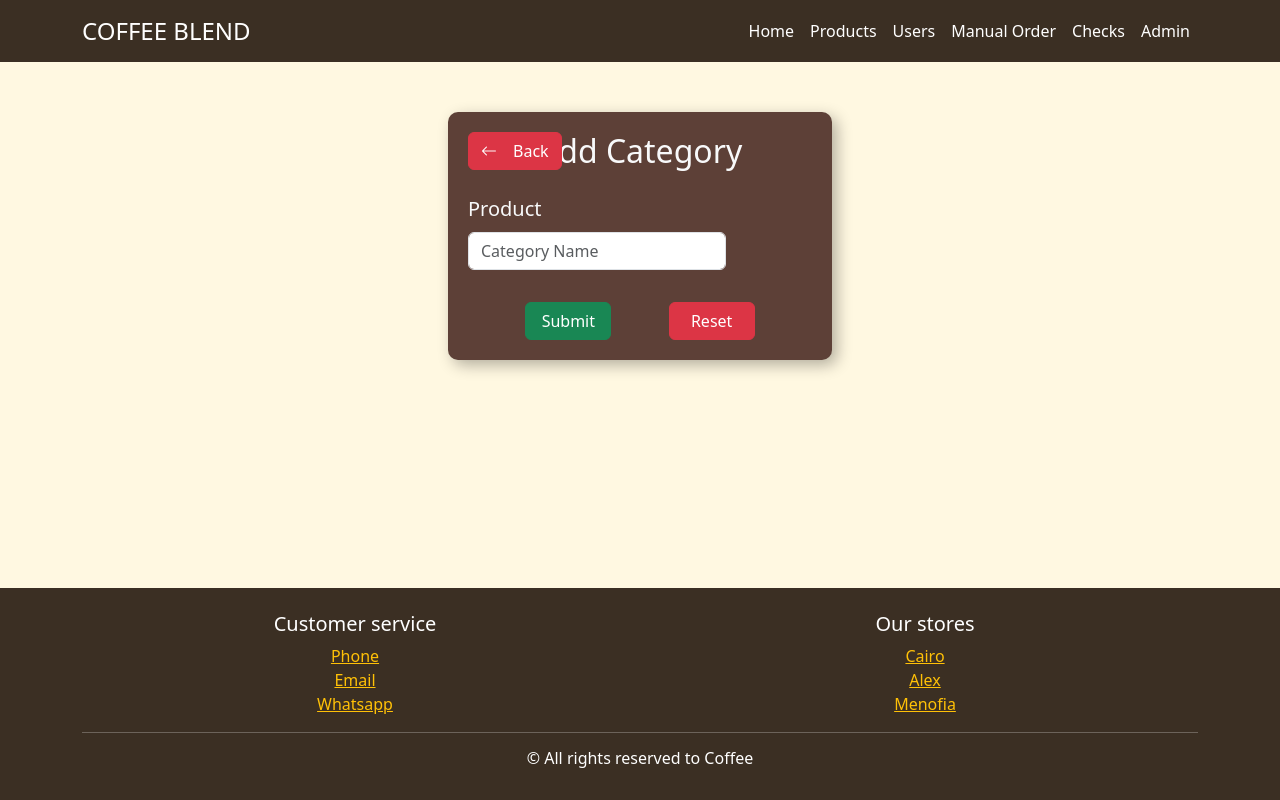
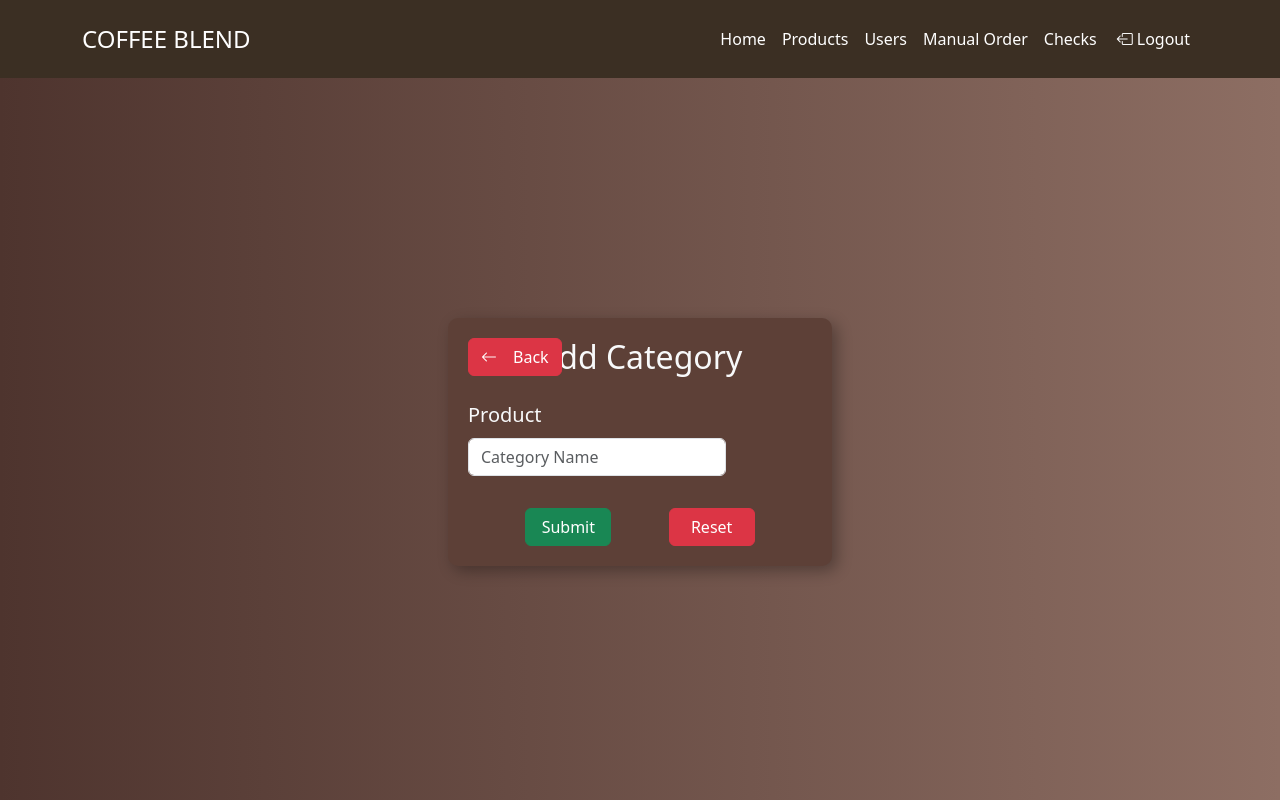
Before and after one commit to YousefGamgoum/PHP-Cafeteria_Project, a PHP site: page /AddCategory.php in a window 1280 px wide. Run offline with PHP 8.4, Linux system fonts and the light colour scheme.

Commit message:
final commit

```diff
--- a/AddCategory.php
+++ b/AddCategory.php
@@ -31,11 +31,14 @@
     left: 20px;
     padding: 10px 20px;
 }
+body{
+        background: linear-gradient(to right, #4E342E, #8D6E63);
+    }
     </style>
 </head>
 
 <body>
-<nav class="navbar navbar-expand-lg">
+<nav class="navbar navbar-expand-lg  py-3" >
         <div class="container">
             <a class="navbar-brand text-uppercase fs-4" href="#">Coffee <span class="fs-4 display-5">Blend</span></a>
             <button class="navbar-toggler" type="button" data-bs-toggle="collapse" data-bs-target="#navbarNavAltMarkup"
@@ -44,19 +47,19 @@
             </button>
             <div class="collapse navbar-collapse" id="navbarNavAltMarkup">
                 <div class="navbar-nav ms-5 d-flex justify-content-end w-100">
-                    <a class="nav-link active" aria-current="page" href="#">Home</a>
+                    <a class="nav-link active" aria-current="page" href="./admin.php">Home</a>
                     <a class="nav-link" href="./VIewProducts.php">Products</a>
-                    <a class="nav-link" href="#">Users</a>
-                    <a class="nav-link" href="#">Manual Order</a>
-                    <a class="nav-link" href="screen10.php">Checks</a>
-                    <a class="nav-link" href="#" aria-disabled="true">Admin</a>
-                </div>
+                    <a class="nav-link" href="./list.php">Users</a>
+                    <a class="nav-link" href="./orders.php">Manual Order</a>
+                    <a class="nav-link" href="./check.php">Checks</a>
+                    <li class="nav-item "><a class=" nav-link  d-flex align-items-center" id="logoutBtn" href="logout.php"><i class="bi bi-box-arrow-left text-end  fw-bolder mx-1"></i>Logout</a></li>
+                        </div>
             </div>
         </div>
     </nav>
 <!-- ********************************************************************************************************** -->
 <!-- ********************************************************************************************************** -->
-<section id="addCategory" class="p-4 text-light w-50">
+<section id="addCategory" style="margin-top: 15rem !important;" class="p-4 text-light w-50">
         <a href="AddProduct.php" class="btn btn-danger text-start" style="position: absolute;"><i class="bi bi-arrow-left me-3"></i>Back</a>
         <h2 class="text-center mb-4">Add Category</h2>
 
@@ -73,30 +76,7 @@
     </section>
 <!-- ********************************************************************************************************** -->
 <!-- ********************************************************************************************************** -->
-<footer class="footer text-white mt-5 py-4 position-absolute ">
-        <div class="container text-center">
-            <div class="row">
-                <div class="col-sm-6">
-                    <h5>Customer service</h5>
-                    <a class="text-warning" href="tel:+2010000952" target="_blank">Phone</a><br />
-                    <a class="text-warning" href="mailto:coffee.cofee1190002911@gmail.com" target="_blank">Email</a><br />
-                    <a class="text-warning" href="https://wa.me//+2010000952" target="_blank"
-                        id="whatsapp">Whatsapp</a><br />
-                </div>
-                <div class="col-sm-6">
-                    <h5>Our stores</h5>
-                    <a class="text-warning" href="https://www.google.com/maps?q=Cairo,Egypt"
-                        target="_blank">Cairo</a><br />
-                    <a class="text-warning" href="https://www.google.com/maps?q=Alex,Egypt"
-                        target="_blank">Alex</a><br />
-                    <a class="text-warning" href="https://www.google.com/maps?q=Menofia,Egypt"
-                        target="_blank">Menofia</a><br />
-                </div>
-            </div>
-            <hr class="my-3" />
-            <h6>&copy; All rights reserved to Coffee</h6>
-        </div>
-    </footer>
+
     <script src="./main.js"></script>
 
     <script src="https://cdnjs.cloudflare.com/ajax/libs/bootstrap/5.3.2/js/bootstrap.bundle.min.js"
```
Also changed, not shown: AddProduct.php (+26 -33 lines), VIewProducts.php (+31 -35 lines), updateProduct.php (+5 -2 lines).
